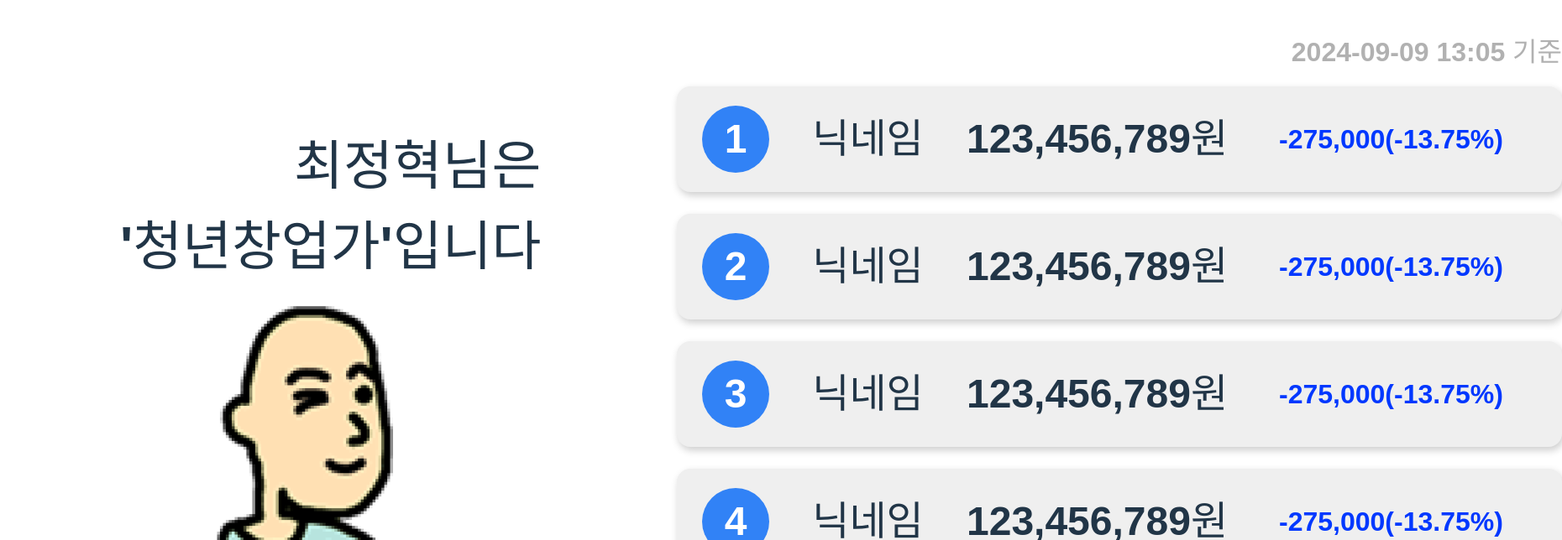
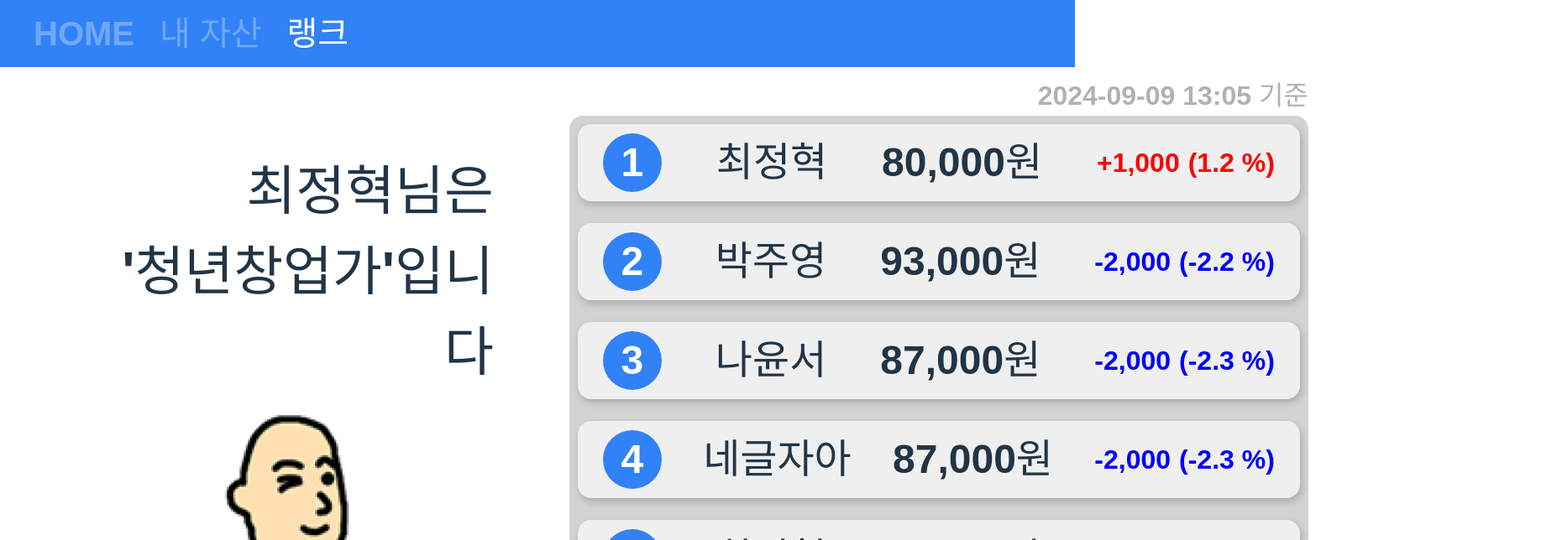
Before and after one commit to Planner-LifeStock/LifeStock_frontend, a React (Vite) app: page /rank in a window 1280 px wide. Shown: the top 644 px of the page at 84% size, 1860 px wide, since content can reach past the window. Built offline with nearby package versions, Linux system fonts and the light colour scheme.

Commit message:
[ADD] 헤더 추가

```diff
--- a/src/layouts/GraphBox/index.jsx
+++ b/src/layouts/GraphBox/index.jsx
@@ -5,7 +5,6 @@ import CandleStick from '../../components/Candlestick'
 const Container = styled.div`
   padding: 20px;
 `
-
 const TitleBox = styled.div`
   display: flex;
   justify-content: start;
--- a/src/layouts/RankMent/index.jsx
+++ /dev/null
@@ -1,36 +0,0 @@
-import styled from "styled-components";
-
-const MentContainer = styled.div`
-  position: absolute;
-  top : 140px;
-  left : 133px;
-  padding: 10px;
-`
-
-const Font = styled.div`
-  font-size: 64px;
-  font-weight: bold;
-  text-align: right;
-`
-
-const userData = {
-    name : '최정혁',
-    // 티어 바꿔줄 가격?
-}
-
-const userTier = {
-    ...userData,
-
-}
-
-function RankMent()
-{
-    return (
-        <MentContainer>
-            <div>
-                <Font>{userData.name}님은 <br />'청년창업가'입니다</Font>
-            </div>
-        </MentContainer>
-    )
-}
-export default RankMent;
--- a/src/layouts/Ranking/index.jsx
+++ b/src/layouts/Ranking/index.jsx
@@ -1,58 +1,37 @@
 import styled from "styled-components";
+import UpDownText from "../../components/UpDownText";
 
 const Container = styled.div`
   display: flex;
-    width: 100vw;
-    height: 100vh
+  flex-direction: column;
+  border-radius: 16px;
 `
-// 가장 큰 컨테이너
-const RankContainer = styled.div`
-    position: absolute;
-    top: 38px;
-    left: 806px;
 
-    width: 1054px;
-    height: 800px;
-
-    display: flex;
-    justify-content: flex-end;
-`
-// 사용지 정보 컨테이너
 const UserContainer = styled.div`
-    position: absolute;
-
-    width: 1054px;
-    height: 126px;
+    margin-top: 26px;
+    padding: 10px 30px;
+    margin-left: auto;
+    min-width: 800px;
 
     display: flex;
     align-items: center;
+    justify-content: space-between;
 
     background-color: #EFEFEF;
     border-radius: 16px;
     box-shadow: 2px 4px 10px rgba(0, 0, 0, 0.2);
 `
-// 현재 시각 텍스트 스타일
-const TimeFont = styled.div`
-  color : #000000;
-  opacity : 0.3;
-  font-weight: bold;
-  font-size: 32px;
-`
-// 등수가 나오는 원과 등수 텍스트 스타일
+
 const Circle = styled.div`
-    position: absolute;
-    top: 23px;
-    left: 30px;
-
     display: flex;
     justify-content: center;
     align-items: center;
 
-    width: 80px;
-    height: 80px;
+    border-radius: 100%;
+    height: 70px;
+    width: 70px;
 
     background-color: #3182F6;
-    border-radius: 50%;
 `
 
 const CircleFont = styled.div`
@@ -62,68 +41,53 @@ const CircleFont = styled.div`
     background: none;
     border: none;
 `
-// 이름 텍스트 및 금액 텍스트 스타일
-const NameFont = styled.div`
-    position: absolute;
-    left: 140px;
 
-    width: 175px;
-    height: 126px;
-
-    display: flex;
-    justify-content: center;
-    align-items: center;
-
+const InfoFont = styled.div`
+    margin-left: 30px;
     font-size: 48px;
     font-weight: bold;
 `
 
-const AmountFont = styled.div`
-    position: absolute;
-    left: 345px;
-
-    font-size: 48px;
+const TimeFont = styled.div`
+    color : #000000;
+    opacity : 0.3;
     font-weight: bold;
-`
-
-const StockFont = styled.div`
-    position: absolute;
-    left: 717px;
-
     font-size: 32px;
-    font-weight: bold;
-    color: #0038FF;
+    margin-left: auto;
 `
 
 let date = new Date();
 const formattedDate = `${date.getFullYear()}-${String(date.getMonth() + 1).padStart(2, '0')}-${String(date.getDate()).padStart(2, '0')}
      ${date.getHours()}:${String(date.getMinutes()).padStart(2, '0')}`;
 
-const rankings = [
-    { rank: 1, nickname: '닉네임', amount: '123,456,789원', change: '-275,000(-13.75%)' },
-    { rank: 2, nickname: '닉네임', amount: '123,456,789원', change: '-275,000(-13.75%)' },
-    { rank: 3, nickname: '닉네임', amount: '123,456,789원', change: '-275,000(-13.75%)' },
-    { rank: 4, nickname: '닉네임', amount: '123,456,789원', change: '-275,000(-13.75%)' },
-    { rank: 5, nickname: '닉네임', amount: '123,456,789원', change: '-275,000(-13.75%)' },
-];
-
-function Ranking()
+function Ranking({ data })
 {
   return (
     <Container>
-        <RankContainer>
         <TimeFont>{formattedDate} 기준</TimeFont>
-          {rankings.map((item, index) => (
-            <UserContainer key={index} style={{ top: `${65 + index * 152}px` }}>
-              <Circle>
-                <CircleFont>{item.rank}</CircleFont>
-              </Circle>
-              <NameFont>{item.nickname}</NameFont>
-              <AmountFont>{item.amount}</AmountFont>
-              <StockFont>{item.change}</StockFont>
+        <Container style={{padding: "10px",
+          backgroundColor: "#D3D3D3",
+          maxHeight: "600px",
+          maxWidth: "900px",
+          overflowY: "auto"}}>
+        {data.map(({username, chartData}, index) => (
+          <UserContainer key={index} username={username} chartData={chartData}
+            style={{marginTop: index === 0 ? '0px' : '26px'}}>
+            <Circle><CircleFont>{index+1}</CircleFont></Circle>
+            <InfoFont>{username}</InfoFont>
+            <InfoFont style={{marginRight: "30px"}}>{chartData[chartData.length-1][2].toLocaleString()}원</InfoFont>
+            <UpDownText
+              standard={chartData[chartData.length-1][2]}
+              comparision={chartData[chartData.length-1][3]}
+              fontSize={32}/>
           </UserContainer>
         ))}
-        </RankContainer>
+        </Container>
+        <UserContainer style={{marginRight: "10px"}}>
+          <Circle><CircleFont>1</CircleFont></Circle>
+          <InfoFont>내 랭킹</InfoFont>
+          <InfoFont>1234,55132원</InfoFont>
+        </UserContainer>
     </Container>
   );
 }
--- /dev/null
+++ b/src/layouts/TopBar/index.jsx
@@ -0,0 +1,46 @@
+import React from 'react';
+import styled from 'styled-components';
+import { Link, useLocation } from 'react-router-dom';
+
+const Font = styled.span`
+    font-size: 40px;
+    font-weight: bold;
+    margin-left: 30px;
+    transition: all 0.3s ease;
+    color: #FFFFFF;
+    opacity: ${props => props.isActive ? "1" : "0.3"};
+
+    &:hover {
+        color: #444444;
+    }
+`
+
+function TopBar() {
+    const location = useLocation();
+
+    return (
+        <nav style={{
+            backgroundColor: "#3182F6",
+            padding: "10px",
+            textAlign: "start",
+        }}>
+            <Link to="/">
+                <Font isActive={location.pathname === "/"}>
+                    HOME
+                </Font>
+            </Link>
+            <Link to="/login">
+                <Font isActive={location.pathname === "/login"}>
+                    내 자산
+                </Font>
+            </Link>
+            <Link to="/rank">
+                <Font isActive={location.pathname === "/rank"}>
+                    랭크
+                </Font>
+            </Link>
+        </nav>
+    );
+}
+
+export default TopBar;
--- /dev/null
+++ b/src/layouts/UserInfo/index.jsx
@@ -0,0 +1,36 @@
+import styled from "styled-components";
+import { human } from '../../assets'
+
+const Container  = styled.div`
+  display: flex;
+  flex-direction: column;
+  padding: 90px;
+`
+
+const MentFont = styled.div`
+  font-size: 64px;
+  font-weight: bold;
+  text-align: right;
+`
+
+const userData = {
+  name : '최정혁',
+  // 티어 바꿔줄 가격?
+}
+
+const userTier = {
+  ...userData,
+
+}
+
+function UserInfo()
+{
+    return (
+      <Container>
+        <MentFont>{userData.name}님은 <br />'청년창업가'입니다</MentFont>
+        <img src={human} height="500px"></img>
+      </Container>
+    )
+}
+
+export default UserInfo;
--- a/src/pages/main.jsx
+++ b/src/pages/main.jsx
@@ -4,6 +4,7 @@ import TodoList from '../layouts/TodoList'
 import GraphBox from '../layouts/GraphBox'
 import { nvidia_logo } from '../assets'
 import { useState } from 'react'
+import TopBar from '../layouts/TopBar'
 
 const Container = styled.div`
   display: flex;
@@ -19,6 +20,7 @@ const EventContainer = styled.div`
 
 const companyData = [
   {
+    username: '최정혁',
     name: '아침운동',
     logo: nvidia_logo,
     buyPrice: 70000,
@@ -93,6 +95,7 @@ const companyData = [
     ],
   },
   {
+    username: '박주영',
     name: '밥먹기',
     logo: nvidia_logo,
     buyPrice: 55555,
@@ -129,6 +132,118 @@ const companyData = [
     ],
   },
   {
+    username: '나윤서',
+    name: '숨쉬기',
+    logo: nvidia_logo,
+    buyPrice: 11111,
+    currentPrice: 17000,
+    chartData: [
+      ['Date', 'Low', 'Open', 'Close', 'High'],
+      ['9/18', 105000, 107000, 106000, 108000],
+      ['9/19', 104000, 106000, 105000, 107000],
+      ['9/20', 102000, 105000, 103000, 106000],
+      ['9/21', 101000, 103000, 102000, 104000],
+      ['9/22', 99000, 102000, 100000, 103000],
+      ['9/23', 97000, 100000, 98000, 101000],
+      ['9/24', 95000, 98000, 96000, 99000],
+      ['9/25', 94000, 96000, 95000, 97000],
+      ['9/26', 92000, 95000, 93000, 96000],
+      ['9/27', 90000, 93000, 91000, 94000],
+      ['9/28', 88000, 91000, 89000, 92000],
+      ['9/29', 86000, 89000, 87000, 90000],
+      ['9/30', 84000, 87000, 85000, 88000],
+    ],
+    todo: [
+      {
+        checked: false,
+        name: '숨참기',
+        level: 'hard',
+        type: 'routine',
+      },
+      {
+        checked: true,
+        name: '숨 가끔 쉬기',
+        level: 'hard',
+        type: 'daily',
+      },
+    ],
+  },
+  {
+    username: '네글자아',
+    name: '숨쉬기',
+    logo: nvidia_logo,
+    buyPrice: 11111,
+    currentPrice: 17000,
+    chartData: [
+      ['Date', 'Low', 'Open', 'Close', 'High'],
+      ['9/18', 105000, 107000, 106000, 108000],
+      ['9/19', 104000, 106000, 105000, 107000],
+      ['9/20', 102000, 105000, 103000, 106000],
+      ['9/21', 101000, 103000, 102000, 104000],
+      ['9/22', 99000, 102000, 100000, 103000],
+      ['9/23', 97000, 100000, 98000, 101000],
+      ['9/24', 95000, 98000, 96000, 99000],
+      ['9/25', 94000, 96000, 95000, 97000],
+      ['9/26', 92000, 95000, 93000, 96000],
+      ['9/27', 90000, 93000, 91000, 94000],
+      ['9/28', 88000, 91000, 89000, 92000],
+      ['9/29', 86000, 89000, 87000, 90000],
+      ['9/30', 84000, 87000, 85000, 88000],
+    ],
+    todo: [
+      {
+        checked: false,
+        name: '숨참기',
+        level: 'hard',
+        type: 'routine',
+      },
+      {
+        checked: true,
+        name: '숨 가끔 쉬기',
+        level: 'hard',
+        type: 'daily',
+      },
+    ],
+  },
+  {
+    username: '최정혁',
+    name: '숨쉬기',
+    logo: nvidia_logo,
+    buyPrice: 11111,
+    currentPrice: 17000,
+    chartData: [
+      ['Date', 'Low', 'Open', 'Close', 'High'],
+      ['9/18', 105000, 107000, 106000, 108000],
+      ['9/19', 104000, 106000, 105000, 107000],
+      ['9/20', 102000, 105000, 103000, 106000],
+      ['9/21', 101000, 103000, 102000, 104000],
+      ['9/22', 99000, 102000, 100000, 103000],
+      ['9/23', 97000, 100000, 98000, 101000],
+      ['9/24', 95000, 98000, 96000, 99000],
+      ['9/25', 94000, 96000, 95000, 97000],
+      ['9/26', 92000, 95000, 93000, 96000],
+      ['9/27', 90000, 93000, 91000, 94000],
+      ['9/28', 88000, 91000, 89000, 92000],
+      ['9/29', 86000, 89000, 87000, 90000],
+      ['9/30', 84000, 87000, 85000, 88000],
+    ],
+    todo: [
+      {
+        checked: false,
+        name: '숨참기',
+        level: 'hard',
+        type: 'routine',
+      },
+      {
+        checked: true,
+        name: '숨 가끔 쉬기',
+        level: 'hard',
+        type: 'daily',
+      },
+    ],
+  },
+  {
+    username: '김혜주',
     name: '숨쉬기',
     logo: nvidia_logo,
     buyPrice: 11111,
@@ -199,6 +314,8 @@ function MainPage() {
   }
 
   return (
+    <>
+    <TopBar/>
       <Container>
         <EventContainer>
           <div style={{ flex: 3 }}>
@@ -210,7 +327,9 @@ function MainPage() {
         </EventContainer>
         <SideBar companyData={companyData} setCompany={setCompany} />
       </Container>
+    </>
   )
 }
 
 export default MainPage
+export {companyData};
--- a/src/pages/rank.jsx
+++ b/src/pages/rank.jsx
@@ -1,16 +1,25 @@
-//import styled from 'styled-components'
+import styled from 'styled-components'
 import { useState } from 'react'
-import RankMent from '../layouts/RankMent'
-import TierImage from '../layouts/TierImage';
+import UserInfo from '../layouts/UserInfo';
 import Ranking from '../layouts/Ranking';
+import { companyData } from './main';
+import TopBar from '../layouts/TopBar';
+
+const Container = styled.div`
+  display: flex;
+  padding: 10px 0px;
+  justify-content: space-around;
+`
 
 const RankPage = () => {
   return (
-      <div>
-          <TierImage/>
-          <RankMent/>
-          <Ranking/>
-      </div>
+    <>
+      <TopBar />
+      <Container>
+          <UserInfo/>
+          <Ranking data={companyData}/>
+      </Container>
+    </>
   );
 }
 
```
Also changed, not shown: src/layouts/TierImage/index.jsx (deleted, +0 -26 lines), src/assets/human.png (deleted). Lines whose indentation alone changed are shown as unchanged.
